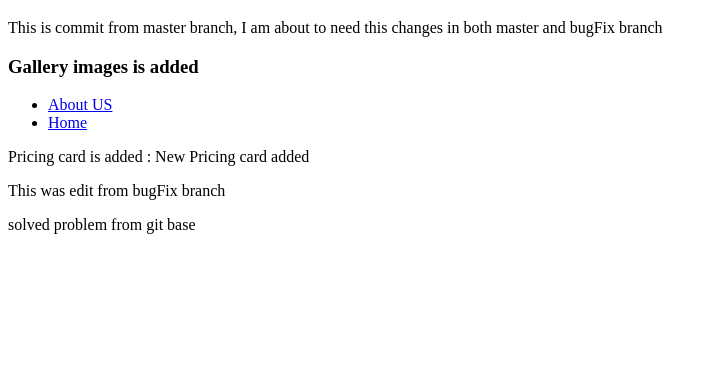
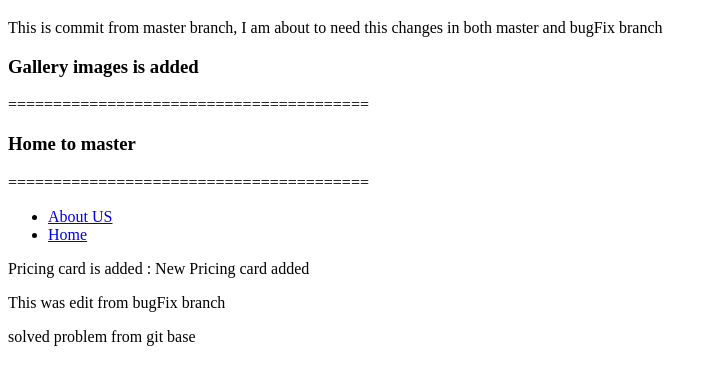
Before and after one commit to Tenzin1000/EloquentJavaScript, a plain HTML site: page index.html in a window 1280 px wide. Shown: the part 61-446 px from the top of the page, without its empty margins (0-718 px from the left). Drawn offline with Linux system fonts and the light colour scheme.

Commit message:
home to master

```diff
--- a/index.html
+++ b/index.html
@@ -10,8 +10,11 @@
     master and bugFix branch
   </p>
   <h3>Gallery images is added</h3>
+<p>========================================</p>
+<h3>Home to master</h3>
+<p>========================================</p>
 
-  <ul>
+<ul>
     <li>
       <a href="#">About US</a>
     </li>
```
